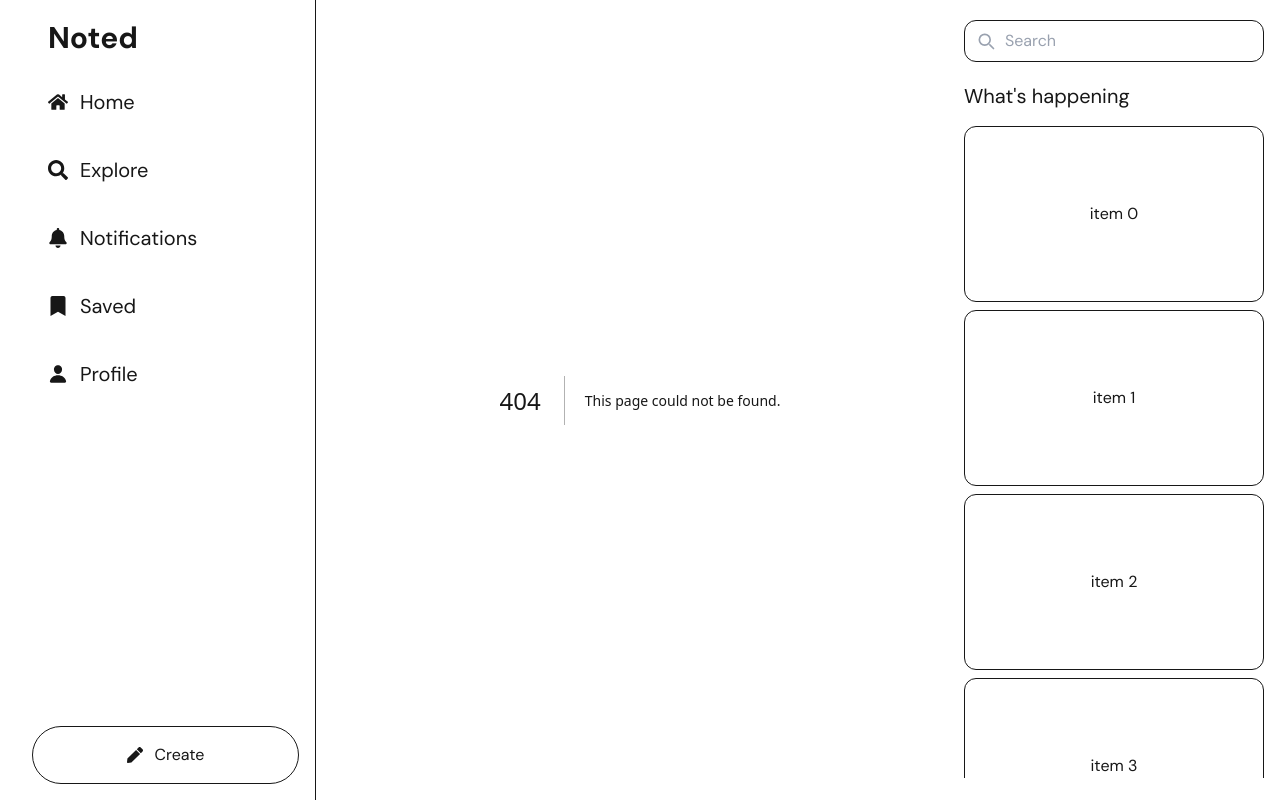
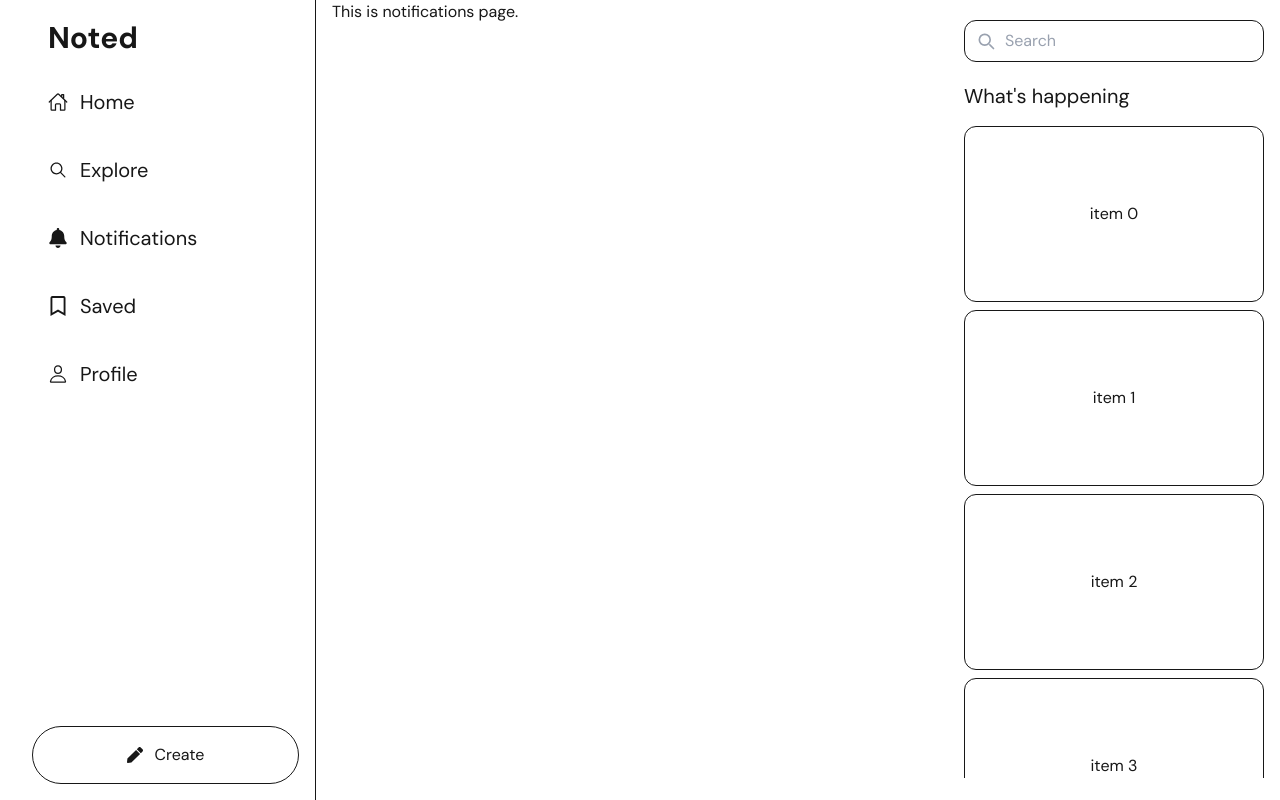
Before and after one commit to MAYANK-T0MAR/noted, a Next.js app in the folder frontend/: page /notifications in a window 1280 px wide. Before the commit this address had no page. Built offline with nearby package versions, Linux system fonts and the light colour scheme.

Commit message:
added necessary routes and changed icons

```diff
--- /dev/null
+++ b/frontend/src/app/explore/page.tsx
@@ -0,0 +1,14 @@
+import { Metadata } from "next"
+
+
+export const metadata : Metadata = {
+    title : 'Explore / Noted'
+}
+
+export default function explorePage() {
+    return (
+        <div>
+            This is explore page
+        </div>
+    )
+}
--- /dev/null
+++ b/frontend/src/app/notifications/page.tsx
@@ -0,0 +1,13 @@
+import { Metadata } from "next"
+
+export const metadata: Metadata = {
+    title : 'Notifications / Noted'
+}
+
+export default function notificationsPage() {
+    return (
+        <div>
+            This is notifications page.
+        </div>
+    )
+}
--- /dev/null
+++ b/frontend/src/app/saved/page.tsx
@@ -0,0 +1,14 @@
+import { Metadata } from "next"
+
+
+export const metadata: Metadata ={
+    title : 'Saved / Noted'
+}
+
+export default function savedPage() {
+    return (
+        <div>
+            This is Saved page.
+        </div>
+    )
+}
--- /dev/null
+++ b/frontend/src/app/user/[username]/page.tsx
@@ -0,0 +1,23 @@
+import { Metadata } from "next";
+
+type userPageProps = {
+    params: {
+        username: string | Promise<string>
+    };
+}
+
+export async function generateMetadata({ params }: userPageProps): Promise<Metadata> {
+    const username = await params.username //to do : this is giving warning to use await even after using await
+    return {
+        title: username,
+    };
+}
+
+export default async function userProfile({ params } : userPageProps) {
+    const username = await params.username
+    return (
+        <div>
+            This is {username}'s profile
+        </div>
+    )
+}
--- a/frontend/src/app/user/page.tsx
+++ /dev/null
@@ -1,7 +0,0 @@
-export default function userProfile({children} : {children : React.ReactNode}) {
-    return (
-        <div>
-            This is user profile
-        </div>
-    )
-}
--- a/frontend/src/components/layout/layoutShell.tsx
+++ b/frontend/src/components/layout/layoutShell.tsx
@@ -3,11 +3,16 @@
 import { useHeaderVisibilityContext } from "@/app/providers/HeaderVisibilityContext";
 import RightSidebar from "@/components/layout/rightbar";
 import SideBar from "@/components/layout/sidebar";
-import { FaBell, FaHome, FaPlus, FaSearch } from "react-icons/fa";
-import { IoPerson } from "react-icons/io5";
+import { i, label } from "framer-motion/client";
+import Link from "next/link";
+import { usePathname } from "next/navigation";
+import { FaBell, FaPlus, FaRegBell } from "react-icons/fa";
+import { IoIosSearch, IoMdSearch } from "react-icons/io";
+import { IoHomeOutline, IoHomeSharp, IoPerson, IoPersonOutline } from "react-icons/io5";
 
 export default function LayoutShell({ children }: { children: React.ReactNode }) {
     const { sectionRef } = useHeaderVisibilityContext();
+    const pathName = usePathname();
 
     return (
         <main className="min-h-screen bg-background text-foreground transition-colors duration-400">
@@ -29,13 +34,17 @@ export default function LayoutShell({ children }: { children: React.ReactNode })
                 </aside>
             </div>
             <footer className="fixed bottom-0 left-0 right-0 bg-background flex justify-around items-center py-4 sm:hidden">
-                {/* Don't know why but this boy's default size is smaller than other's defaults */}
-                <button><FaHome className="text-[1.7rem]" /></button>
-                {/* ------------------------------------------ */}
-                <button><FaSearch className="text-xl" /></button>
-                <button><FaPlus className="text-xl" /></button>
-                <button><FaBell className="text-xl" /></button>
-                <button><IoPerson className="text-xl" /></button>
+                {[
+                    { icon : <IoHomeOutline className="text-xl"/>, activeIcon : <IoHomeSharp className="text-xl"/>, routeName : "/" },
+                    { icon : <IoIosSearch className="text-xl"/>, activeIcon : <IoMdSearch className="text-xl"/>, routeName : "/explore" },
+                    { icon : <FaPlus className="text-xl"/>, activeIcon : <FaPlus className="text-xl"/>, routeName : "/" },
+                    { icon : <FaRegBell className="text-xl"/>, activeIcon : <FaBell className="text-xl"/>, routeName : "/notifications" },
+                    { icon : <IoPersonOutline className="text-xl"/>, activeIcon : <IoPerson className="text-xl"/>, routeName : "/user/kaisel" },
+                ].map(({ icon, activeIcon, routeName }, i) => (
+                    <Link key={i} href={routeName}>
+                        {pathName === routeName ? activeIcon : icon}
+                    </Link>
+                ))}
             </footer>
         </main>
     )
--- a/frontend/src/components/layout/sidebar.tsx
+++ b/frontend/src/components/layout/sidebar.tsx
@@ -1,7 +1,11 @@
-import { FaBell, FaBookmark, FaHome, FaPen, FaSearch } from "react-icons/fa";
-import { IoPerson } from "react-icons/io5";
+import Link from "next/link";
+import { usePathname } from "next/navigation";
+import { FaBell, FaBookmark, FaPen, FaRegBell, FaRegBookmark } from "react-icons/fa";
+import { IoIosSearch, IoMdSearch } from "react-icons/io";
+import { IoHomeOutline, IoHomeSharp, IoPerson, IoPersonOutline } from "react-icons/io5";
 
 export default function SideBar() {
+    const pathName = usePathname();
     return (
         <div className="sticky top-0 pt-5 h-[100vh] bg-background border-r border-foreground px-4 pb-4">
             <div className="font-bold text-3xl mb-4 ps-4 hidden lg:block">Noted</div>
@@ -13,19 +17,20 @@ export default function SideBar() {
                 {/* Top Nav */}
                 <div className="flex flex-col items-end lg:items-start">
                     {[
-                        { icon: <FaHome />, label: "Home" },
-                        { icon: <FaSearch />, label: "Explore" },
-                        { icon: <FaBell />, label: "Notifications" },
-                        { icon: <FaBookmark />, label: "Saved" },
-                        { icon: <IoPerson />, label: "Profile" },
-                    ].map(({ icon, label }, i) => (
-                        <div
-                            key={i}
-                            className="flex items-center p-4 mb-2 rounded-4xl text-xl w-[fit-content] gap-3 hover:bg-gray-300 cursor-pointer transition-colors duration-400 ease-in-out"
-                        >
-                            {icon}
-                            <span className="hidden lg:block">{label}</span>
-                        </div>
+                        { icon : <IoHomeOutline className="text-xl"/>, activeIcon : <IoHomeSharp className="text-xl"/>, label: "Home", routeName: "/" },
+                        { icon : <IoIosSearch className="text-xl"/>, activeIcon : <IoMdSearch className="text-xl"/>, label: "Explore", routeName: "/explore" },
+                        { icon : <FaRegBell className="text-xl"/>, activeIcon : <FaBell className="text-xl"/>, label: "Notifications", routeName: "/notifications" },
+                        { icon : <FaRegBookmark className="text-xl"/>, activeIcon : <FaBookmark className="text-xl"/>, label: "Saved", routeName: "/saved" },
+                        { icon : <IoPersonOutline className="text-xl"/>, activeIcon : <IoPerson className="text-xl"/>, label: "Profile", routeName: "/user/Kaisel" },
+                    ].map(({ icon, activeIcon, label, routeName }, i) => (
+                        <Link key={i} href={routeName}>
+                            <div
+                                className="flex items-center p-4 mb-2 rounded-4xl text-xl w-[fit-content] gap-3 hover:bg-gray-300 cursor-pointer transition-colors duration-400 ease-in-out"
+                            >
+                                {pathName === routeName ? activeIcon : icon}
+                                <span className="hidden lg:block">{label}</span>
+                            </div>
+                        </Link>
                     ))}
                 </div>
 
```
